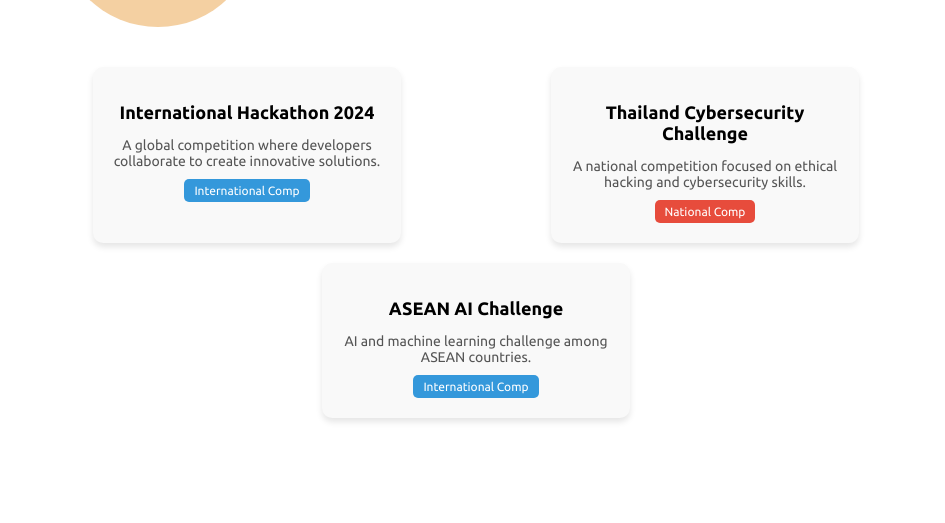
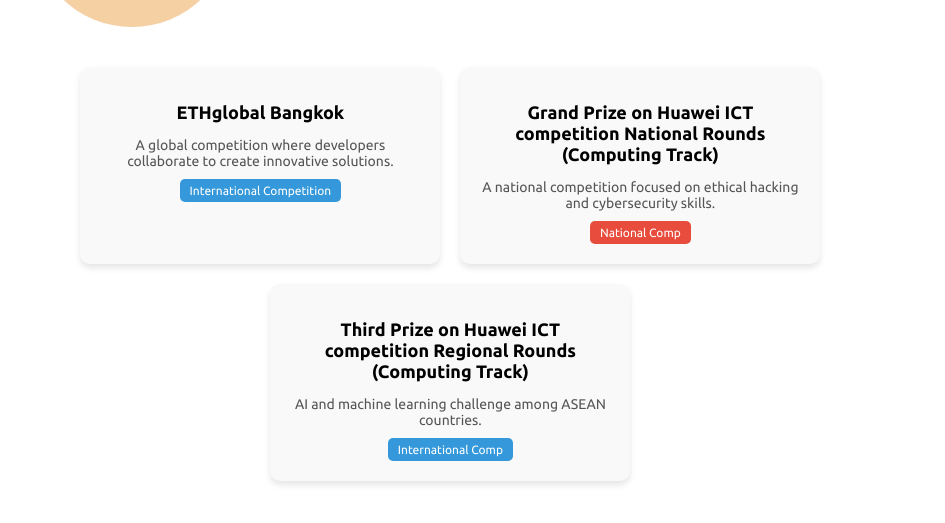
Before and after one commit to SassyxD/cv, a plain HTML site: page index.html in a window 1280 px wide. Shown: the part 259-782 px from the top of the page, without its empty margins (164-1109 px from the left). Drawn offline with Linux system fonts and the light colour scheme; a script that the page names is missing; a web font is replaced by a local one.

Commit message:
Card fixtures

```diff
--- a/index.html
+++ b/index.html
@@ -39,15 +39,15 @@
 
     <div id="Competition" class="competition-container">
         <div class="competition-card">
-            <h2 class="competition-title">International Hackathon 2024</h2>
+            <h2 class="competition-title">ETHglobal Bangkok</h2>
             <p class="competition-description">
                 A global competition where developers collaborate to create innovative solutions.
             </p>
-            <span class="competition-tag international">International Comp</span>
+            <span class="competition-tag international">International Competition</span>
         </div>
 
         <div class="competition-card">
-            <h2 class="competition-title">Thailand Cybersecurity Challenge</h2>
+            <h2 class="competition-title">Grand Prize on Huawei ICT competition National Rounds (Computing Track)</h2>
             <p class="competition-description">
                 A national competition focused on ethical hacking and cybersecurity skills.
             </p>
@@ -55,7 +55,7 @@
         </div>
 
         <div class="competition-card">
-            <h2 class="competition-title">ASEAN AI Challenge</h2>
+            <h2 class="competition-title"> Third Prize on Huawei ICT competition Regional Rounds (Computing Track)</h2>
             <p class="competition-description">
                 AI and machine learning challenge among ASEAN countries.
             </p>
--- a/style.css
+++ b/style.css
@@ -6,7 +6,7 @@
 }
 
 body {
-    margin-left: 15%;
+    margin-left: 11%;
     margin-right: 15%;
 }
 
@@ -83,7 +83,8 @@ body {
     }
 
     .competition-card {
-        width: 80%;
+        width: 80%; /* ขยายให้เหมาะสม */
+        max-width: 400px; /* ป้องกันการกว้างเกินไป */
     }
 }
 
@@ -101,7 +102,8 @@ body {
 
 .competition-container {
     display: flex;
-    justify-content: space-around;
+    justify-content: center;
+    align-items: stretch;
     gap: 20px;
     margin-top: 30px;
     flex-wrap: wrap;
@@ -111,7 +113,9 @@ body {
     background: #f9f9f9;
     padding: 20px;
     border-radius: 10px;
-    width: 30%;
+    width: 320px; /* ล็อกความกว้าง */
+    min-width: 300px;
+    max-width: 90%; /* ป้องกันการ์ดใหญ่เกิน */
     text-align: center;
     box-shadow: 0 4px 6px rgba(0, 0, 0, 0.1);
 }
@@ -143,7 +147,6 @@ body {
 .national {
     background: #e74c3c;
 }
-
 
 .jersey-15-regular {
     font-family: "Jersey 15", sans-serif;
```
